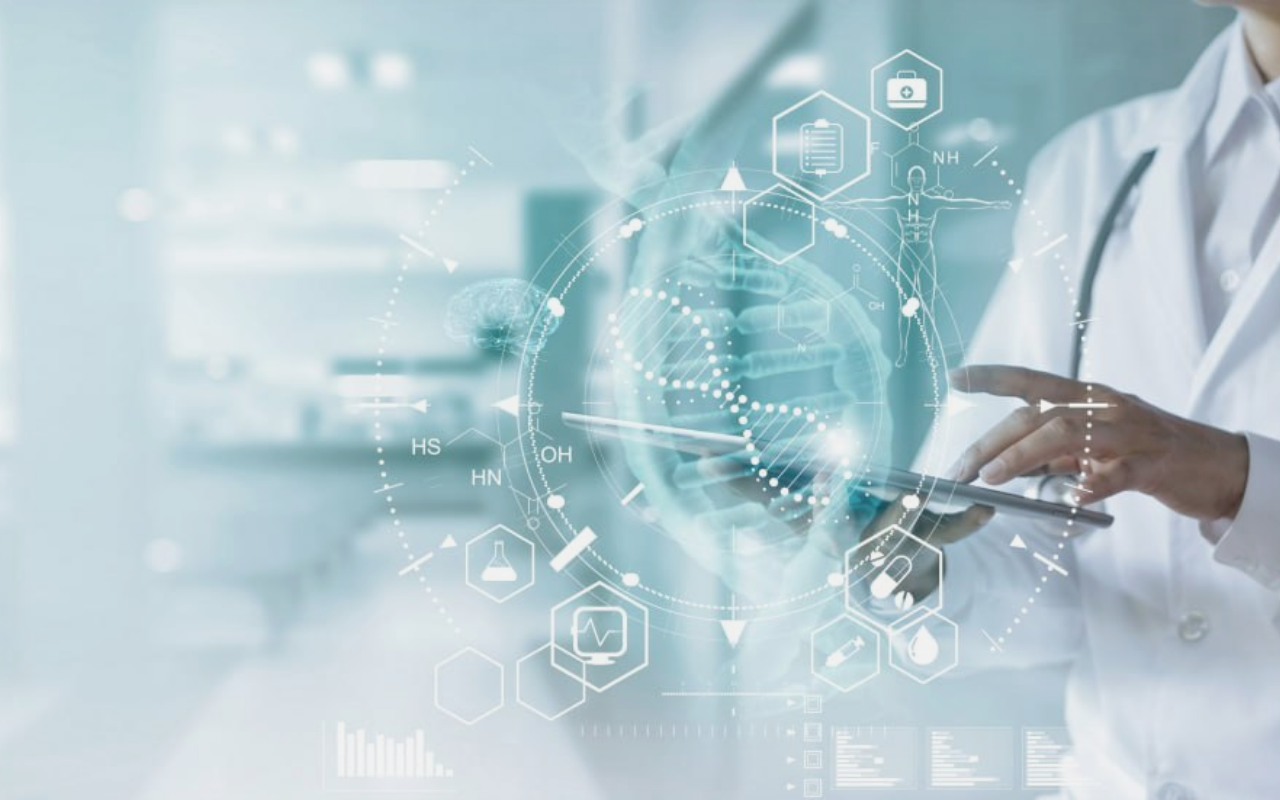
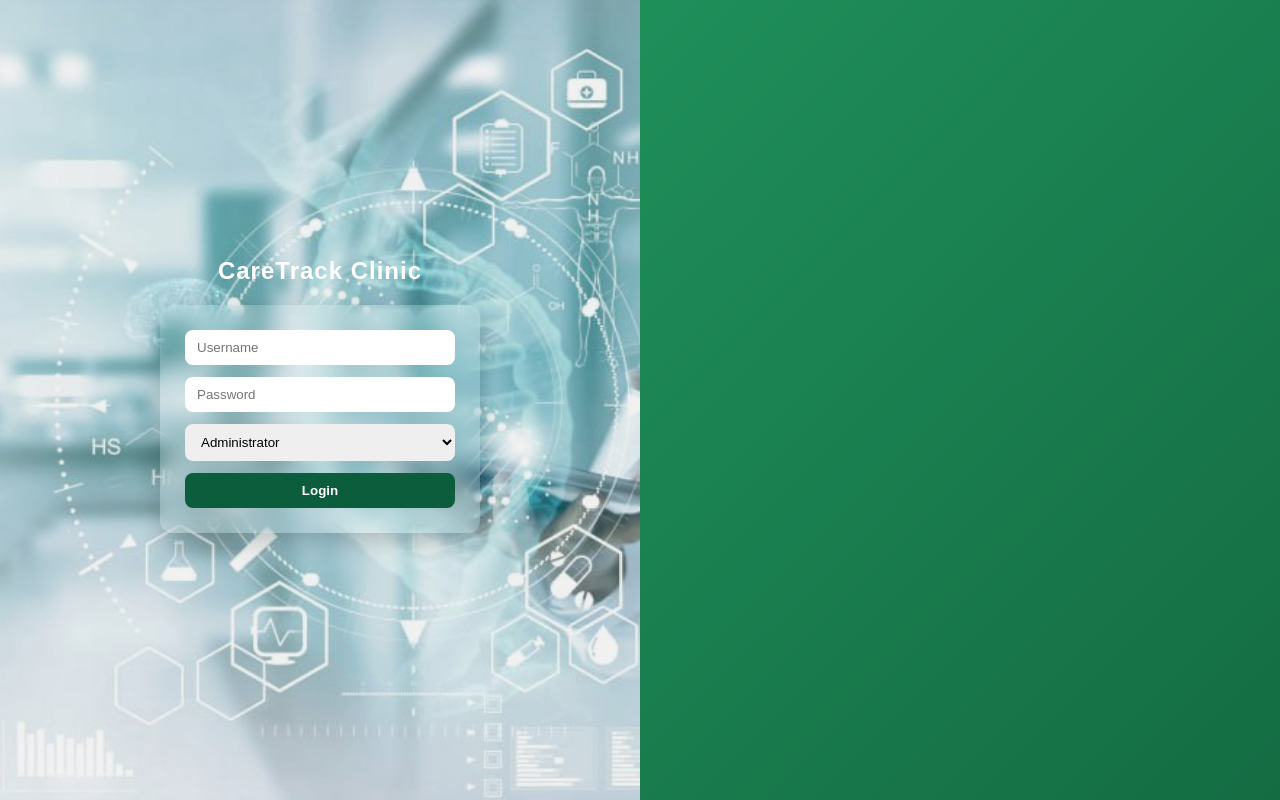
Before and after one commit to s1mpleUzb/caretrack, a plain HTML site: page frontend/login.html in a window 1280 px wide. Drawn offline with Linux system fonts and the light colour scheme.

Commit message:
fronted added finally 19

```diff
--- a/backend/server.js
+++ b/backend/server.js
@@ -37,5 +37,3 @@ app.listen(PORT, "0.0.0.0", () => {
   console.log(`Server running on port ${PORT}`);
 });
 console.log("Hello");
-console.log("Hello");
-console.log("Hello");
--- a/frontend/css/login.css
+++ b/frontend/css/login.css
@@ -5,15 +5,10 @@
 }
 
 body.login-body {
-  display: flex;
   font-family: Arial, sans-serif;
   min-height: 100vh;
-  display: flex;
   position: relative;
   overflow: hidden;
-}
-.left {
-  width: 50%;
 }
 
 body.login-body::after {
@@ -21,8 +16,8 @@ body.login-body::after {
   position: absolute;
   left: 0;
   top: 0;
-  width: 100%;
-  height: 100%;
+  width: 50%;
+  height: 100vh;
   background: url("../images/login.png") center/cover no-repeat;
   filter: brightness(0.95);
   background-size: cover;
@@ -41,10 +36,17 @@ body.login-body::before {
 
 /* LOGIN BOX */
 .login-container {
+  position: absolute;
+  left: 0;
+  top: 0;
   width: 50%;
+  height: 100vh;
   display: flex;
+  flex-direction: column;
   justify-content: center;
   align-items: center;
+  z-index: 2;
+  padding: 40px;
 }
 
 /* TITLE */
```
